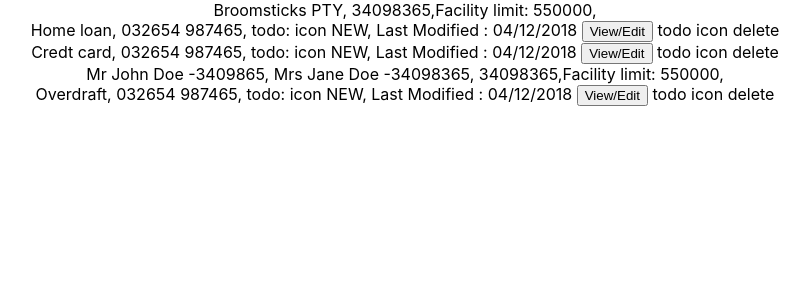
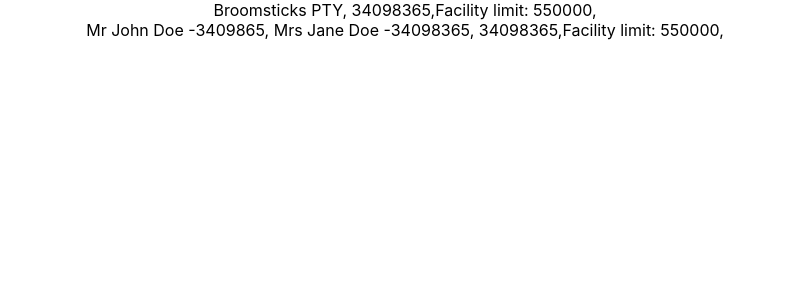
Before and after one commit to dimitri-a/accordeon, a React (Create React App) app: page / in a window 1280 px wide. Shown: the top 300 px of the page, without its empty margins (235-1045 px from the left). Built offline with nearby package versions, Linux system fonts and the light colour scheme.

Commit message:
facilities showing

```diff
--- a/src/FacilityEntity.js
+++ b/src/FacilityEntity.js
@@ -1,15 +1,22 @@
-import React, { Fragment } from "react";
+import React, { Fragment , useState } from "react";
 import FacilityEntityDetail from "./FacilityEntityDetail";
 
 const FacilityEntity = ({ entity }) => {
-  console.log(entity);
+
+
+  const [detailsVisible,setDetailsVisible] = useState(false)
+  console.log(detailsVisible);
+
   return (
-    <Fragment>
+    <div onClick={() => setDetailsVisible(!detailsVisible)}>
+
+    {/* {detailsVisible && (<div>testing detailsVisible is true!!!!</div>)} */}
+
       {entity.name}, {entity.id},Facility limit: {entity.limit},
-      {entity.facilities.map(f => (
+      {detailsVisible && (entity.facilities.map(f => (
         <FacilityEntityDetail detail={f} />
-      ))}
-    </Fragment>
+      )))}
+    </div>
   );
 };
 
--- a/src/FacilityEntityDetail.js
+++ b/src/FacilityEntityDetail.js
@@ -1,6 +1,10 @@
-import React from 'react'
+import React  from 'react'
 
 const FacilityEntityDetail = ({detail}) => {
+
+
+
+
    return (
     <div>
      {detail.type}, {detail.account}, todo: icon NEW, Last Modified : {detail.modified} <button>View/Edit</button> todo icon delete
```
